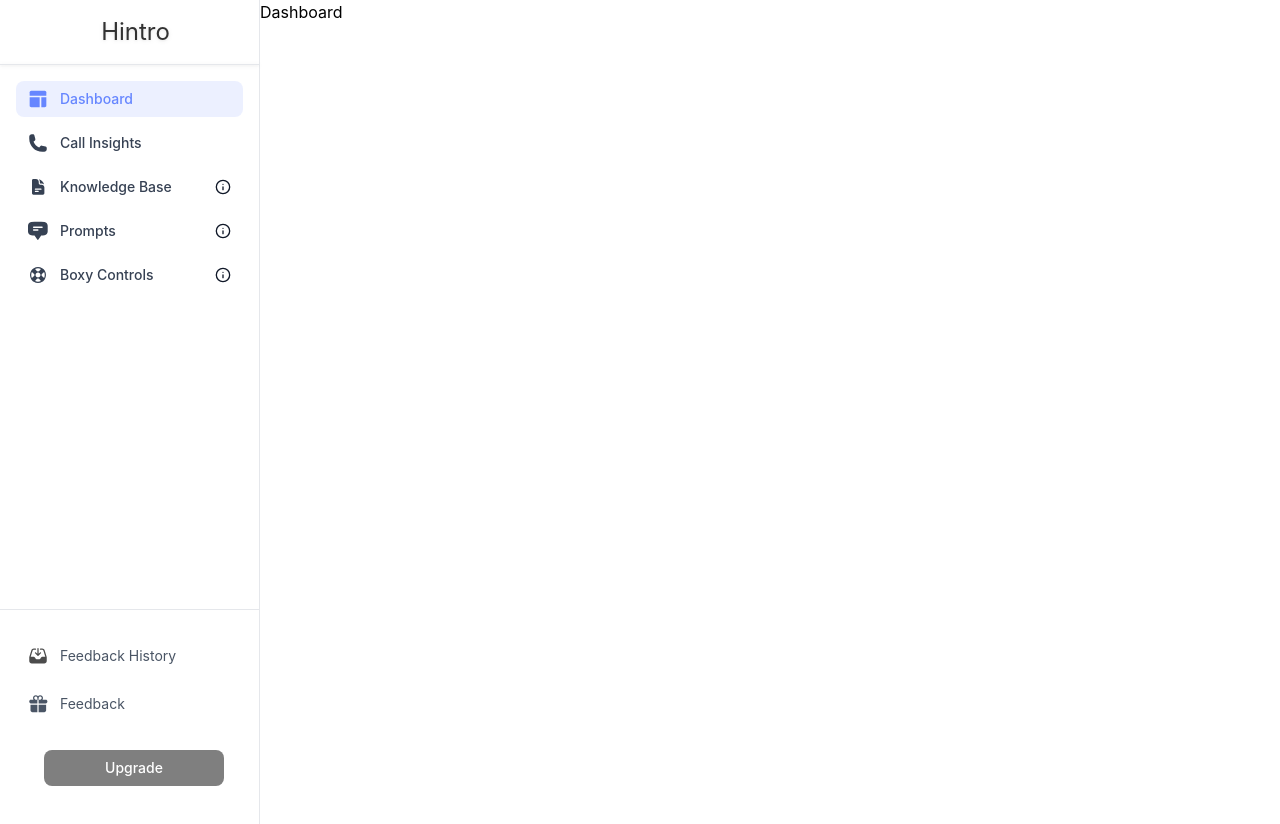
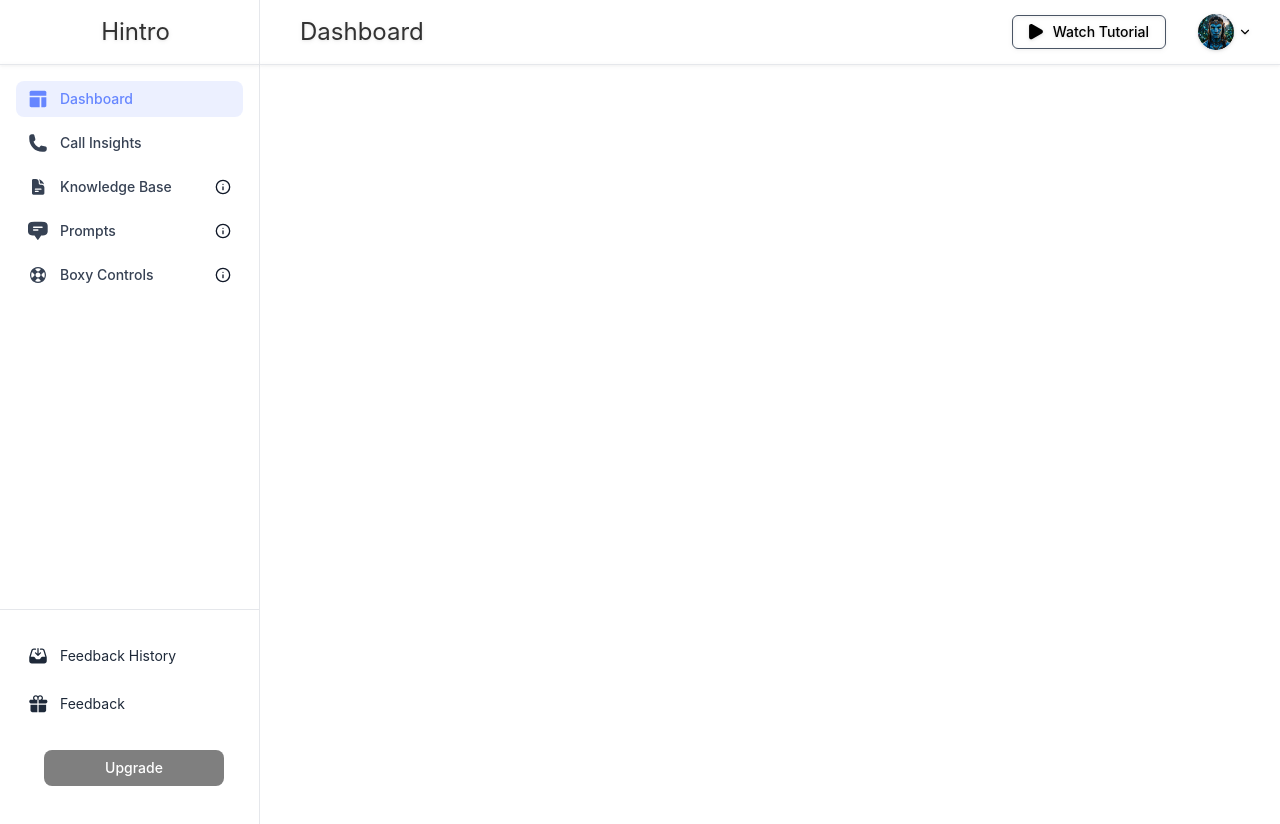
Before and after one commit to devel-maverick/Hintro, a React (Vite) app in the folder hintro/: page / in a window 1280 px wide. Shown: the top 824 px of the page. Built offline with nearby package versions, Linux system fonts and the light colour scheme; no server answers.

Commit message:
feat: implement TopNavbar with profile dropdown and tutorial button

```diff
--- a/hintro/src/components/LeftNavbar.jsx
+++ b/hintro/src/components/LeftNavbar.jsx
@@ -44,14 +44,28 @@ function LeftNavbar() {
                 </div>
                 <div className='mt-75 px-4 pb-15 border-t border-gray-200 pt-7'>
                     <div className='flex flex-col gap-3'>
-                        <div className='flex items-center gap-3 px-3 py-2 rounded-lg hover:bg-gray-50 text-gray-600 cursor-pointer'>
+                        <div
+                          onClick={() => setActiveNav('Feedback History')}
+                          className={`flex items-center gap-3 px-3 py-2 rounded-lg cursor-pointer transition-colors ${
+                            activeNav === 'Feedback History'
+                              ? 'bg-primary/12 text-primary'
+                              : 'hover:bg-gray-50 text-gray-800'
+                          }`}
+                        >
                             <svg width="20" height="20" viewBox="0 0 20 20" fill="none" xmlns="http://www.w3.org/2000/svg" className="w-5 h-5">
-                              <path fillRule="evenodd" clipRule="evenodd" d="M4.5651 4.63239C4.72649 4.1079 5.21107 3.75 5.75983 3.75H7.5C7.84518 3.75 8.125 3.47018 8.125 3.125C8.125 2.77982 7.84518 2.5 7.5 2.5H5.75983C4.66232 2.5 3.69314 3.21581 3.37038 4.26479L1.36055 10.7967C1.28726 11.0349 1.25 11.2827 1.25 11.5319V15C1.25 16.3807 2.36929 17.5 3.75 17.5H16.25C17.6307 17.5 18.75 16.3807 18.75 15V11.5319C18.75 11.2827 18.7127 11.0349 18.6394 10.7967L16.6296 4.26479C16.3069 3.21581 15.3377 2.5 14.2402 2.5H12.5C12.1548 2.5 11.875 2.77982 11.875 3.125C11.875 3.47018 12.1548 3.75 12.5 3.75H14.2402C14.7889 3.75 15.2735 4.1079 15.4349 4.63239L17.2788 10.625H14.9088C13.9619 10.625 13.0962 11.16 12.6727 12.007L12.4592 12.434C12.2475 12.8575 11.8147 13.125 11.3412 13.125H8.65881C8.18535 13.125 7.75252 12.8575 7.54078 12.434L7.32725 12.007C6.90377 11.16 6.03812 10.625 5.09119 10.625H2.72122L4.5651 4.63239Z" fill="black" fillOpacity="0.7"/>
-                              <path fillRule="evenodd" clipRule="evenodd" d="M10 1.875C10.3452 1.875 10.625 2.15482 10.625 2.5V7.86612L12.0581 6.43306C12.3021 6.18898 12.6979 6.18898 12.9419 6.43306C13.186 6.67714 13.186 7.07286 12.9419 7.31694L10.4419 9.81694C10.1979 10.061 9.80214 10.061 9.55806 9.81694L7.05806 7.31694C6.81398 7.07286 6.81398 6.67714 7.05806 6.43306C7.30214 6.18898 7.69786 6.18898 7.94194 6.43306L9.375 7.86612V2.5C9.375 2.15482 9.65482 1.875 10 1.875Z" fill="black" fillOpacity="0.7"/>
+                              <path fillRule="evenodd" clipRule="evenodd" d="M4.5651 4.63239C4.72649 4.1079 5.21107 3.75 5.75983 3.75H7.5C7.84518 3.75 8.125 3.47018 8.125 3.125C8.125 2.77982 7.84518 2.5 7.5 2.5H5.75983C4.66232 2.5 3.69314 3.21581 3.37038 4.26479L1.36055 10.7967C1.28726 11.0349 1.25 11.2827 1.25 11.5319V15C1.25 16.3807 2.36929 17.5 3.75 17.5H16.25C17.6307 17.5 18.75 16.3807 18.75 15V11.5319C18.75 11.2827 18.7127 11.0349 18.6394 10.7967L16.6296 4.26479C16.3069 3.21581 15.3377 2.5 14.2402 2.5H12.5C12.1548 2.5 11.875 2.77982 11.875 3.125C11.875 3.47018 12.1548 3.75 12.5 3.75H14.2402C14.7889 3.75 15.2735 4.1079 15.4349 4.63239L17.2788 10.625H14.9088C13.9619 10.625 13.0962 11.16 12.6727 12.007L12.4592 12.434C12.2475 12.8575 11.8147 13.125 11.3412 13.125H8.65881C8.18535 13.125 7.75252 12.8575 7.54078 12.434L7.32725 12.007C6.90377 11.16 6.03812 10.625 5.09119 10.625H2.72122L4.5651 4.63239Z" fill="currentColor"/>
+                              <path fillRule="evenodd" clipRule="evenodd" d="M10 1.875C10.3452 1.875 10.625 2.15482 10.625 2.5V7.86612L12.0581 6.43306C12.3021 6.18898 12.6979 6.18898 12.9419 6.43306C13.186 6.67714 13.186 7.07286 12.9419 7.31694L10.4419 9.81694C10.1979 10.061 9.80214 10.061 9.55806 9.81694L7.05806 7.31694C6.81398 7.07286 6.81398 6.67714 7.05806 6.43306C7.30214 6.18898 7.69786 6.18898 7.94194 6.43306L9.375 7.86612V2.5C9.375 2.15482 9.65482 1.875 10 1.875Z" fill="currentColor"/>
                             </svg>
                             <span className='text-sm whitespace-nowrap'>Feedback History</span>
                         </div>
-                        <div className='flex items-center gap-3 px-3 py-2 rounded-lg hover:bg-gray-50 text-gray-600 cursor-pointer'>
+                        <div
+                          onClick={() => setActiveNav('Feedback')}
+                          className={`flex items-center gap-3 px-3 py-2 rounded-lg cursor-pointer transition-colors ${
+                            activeNav === 'Feedback'
+                              ? 'bg-primary/12 text-primary'
+                              : 'hover:bg-gray-50 text-gray-800'
+                          }`}
+                        >
                             <FeedbackIcon className='w-5 h-5'/>
                             <span className='text-sm whitespace-nowrap'>Feedback</span>
                         </div>
--- /dev/null
+++ b/hintro/src/components/ProfileDropdown.jsx
@@ -0,0 +1,33 @@
+import React, { useState } from 'react'
+import avatar from '../assets/avatar.png'
+import { ChevronDown, LogOut } from 'lucide-react'
+
+function ProfileDropdown({user='USER2'}) {
+  const [isOpen, setIsOpen] = useState(false)
+  return (
+    <div className='relative'>
+      <div className='flex items-center gap-1 cursor-pointer' onClick={() => setIsOpen((prev) => !prev)}>
+        <img src={avatar} alt="profile picture" className='w-9 h-9 rounded-full' />
+        <button className='cursor-pointer'>
+          <ChevronDown className={`w-3.5 h-3.5 transition-transform ${isOpen ? 'rotate-180' : ''}`} />
+        </button>
+      </div>
+      {isOpen && (
+        <div className='absolute -right-7 top-12 bg-white rounded-lg shadow-lg border border-gray-200 p-2 w-[130px] z-50'>
+          <button className='flex items-center justify-center w-full py-1 mb-1 rounded-lg hover:bg-gray-50 text-gray-800 cursor-pointer transition-colors' onClick={()=>setIsOpen(false)}>
+            <h2 className='text-base font-bold text-black/80'>{user}</h2>
+          </button>
+          <button
+            className='flex items-center gap-3 w-full px-2 py-1.5 rounded-lg hover:bg-gray-50 text-gray-800 cursor-pointer transition-colors'
+            onClick={() => setIsOpen(false)}
+          >
+            <LogOut className='w-4 h-4' />
+            <h2 className='text-sm font-medium'>Log out</h2>
+          </button>
+        </div>
+      )}
+    </div>
+  )
+}
+
+export default ProfileDropdown
--- /dev/null
+++ b/hintro/src/components/TopNavbar.jsx
@@ -0,0 +1,23 @@
+import React from 'react'
+import PlayIcon from './icons/PlayIcon'
+import ProfileDropdown from './ProfileDropdown'
+
+function TopNavbar({ activeTab = 'Dashboard' }) {
+    return (
+        <div className='flex items-center justify-between w-full h-[65px] border-b border-gray-200 drop-shadow'>
+            <div className='ml-7'>
+                <h1 className='text-[24px] text-black/80 ml-3'>
+                    {activeTab}
+                </h1>
+            </div>
+            <div className='flex items-center gap-8 mr-7'>
+                <div className='flex items-center justify-center gap-2.5 border border-gray-600 rounded-md px-4 py-1.5 cursor-pointer'>
+                    <PlayIcon />
+                    <h2 className='text-sm font-medium'>Watch Tutorial</h2>
+                </div>
+                <ProfileDropdown />
+            </div>
+        </div>
+    )
+}
+export default TopNavbar
--- /dev/null
+++ b/hintro/src/components/icons/PlayIcon.jsx
@@ -0,0 +1,9 @@
+import React from 'react'
+
+const PlayIcon = ({ className = 'w-3.5 h-4' }) => (
+  <svg className={className} viewBox="0 0 13 15" fill="none" xmlns="http://www.w3.org/2000/svg">
+    <path d="M12 5.46708C13.3333 6.23689 13.3333 8.16139 12 8.93119L3 14.1273C1.66667 14.8971 0 13.9349 0 12.3953L0 2.00299C0 0.463385 1.66667 -0.498867 3 0.270933L12 5.46708Z" fill="currentColor"/>
+  </svg>
+)
+
+export default PlayIcon
--- a/hintro/src/pages/Dashboard.jsx
+++ b/hintro/src/pages/Dashboard.jsx
@@ -1,11 +1,13 @@
 import React, {useState} from 'react'
 import LeftNavbar from '../components/LeftNavbar'
-
+import TopNavbar from '../components/TopNavbar'
 function Dashboard() {
   return (
     <div className="min-h-screen flex">
       <LeftNavbar />
-      <h1>Dashboard</h1>
+      <div className='flex-1'>
+        <TopNavbar/>
+      </div>
     </div>
   )
 }
```
Also changed, not shown: hintro/src/assets/avatar.png (added).
